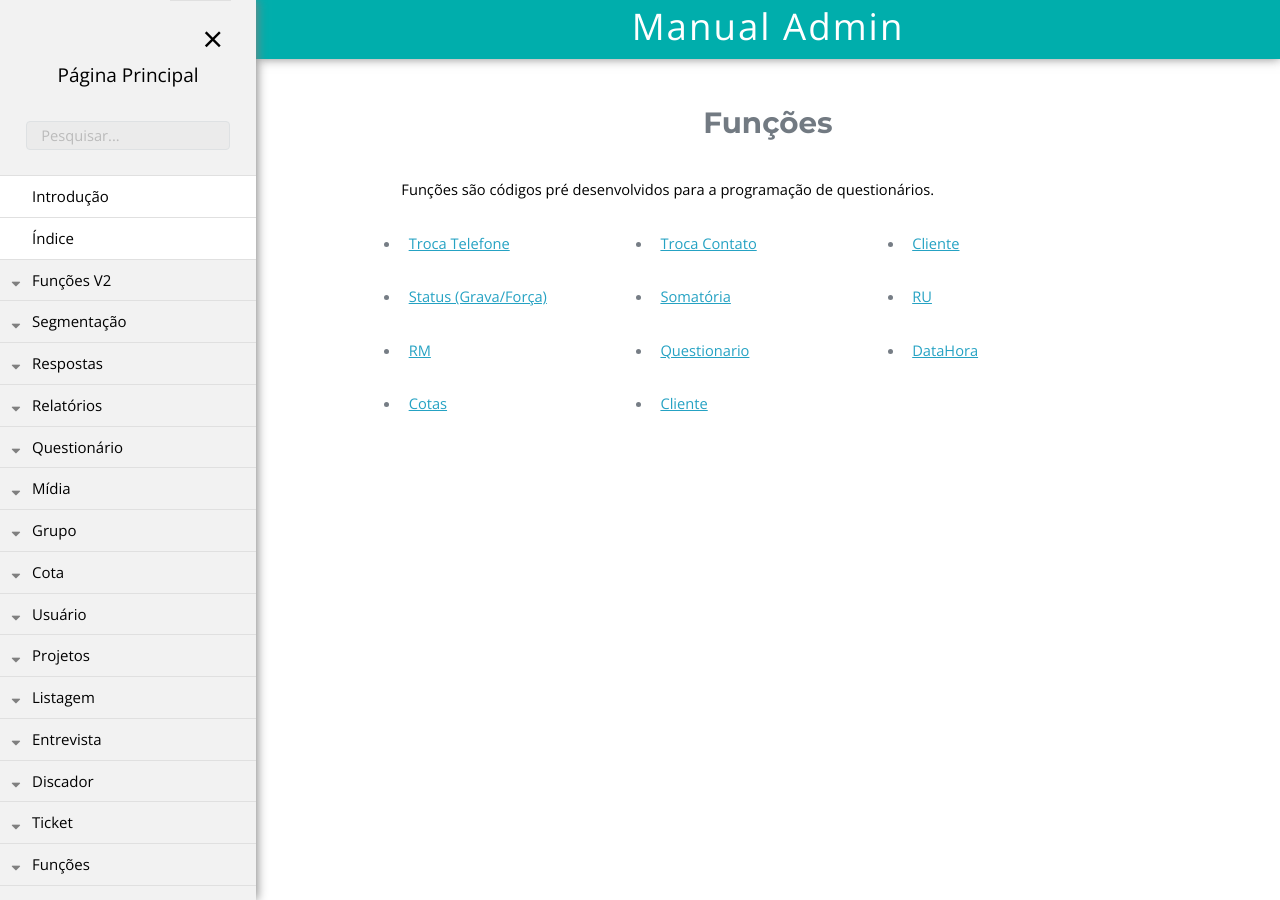
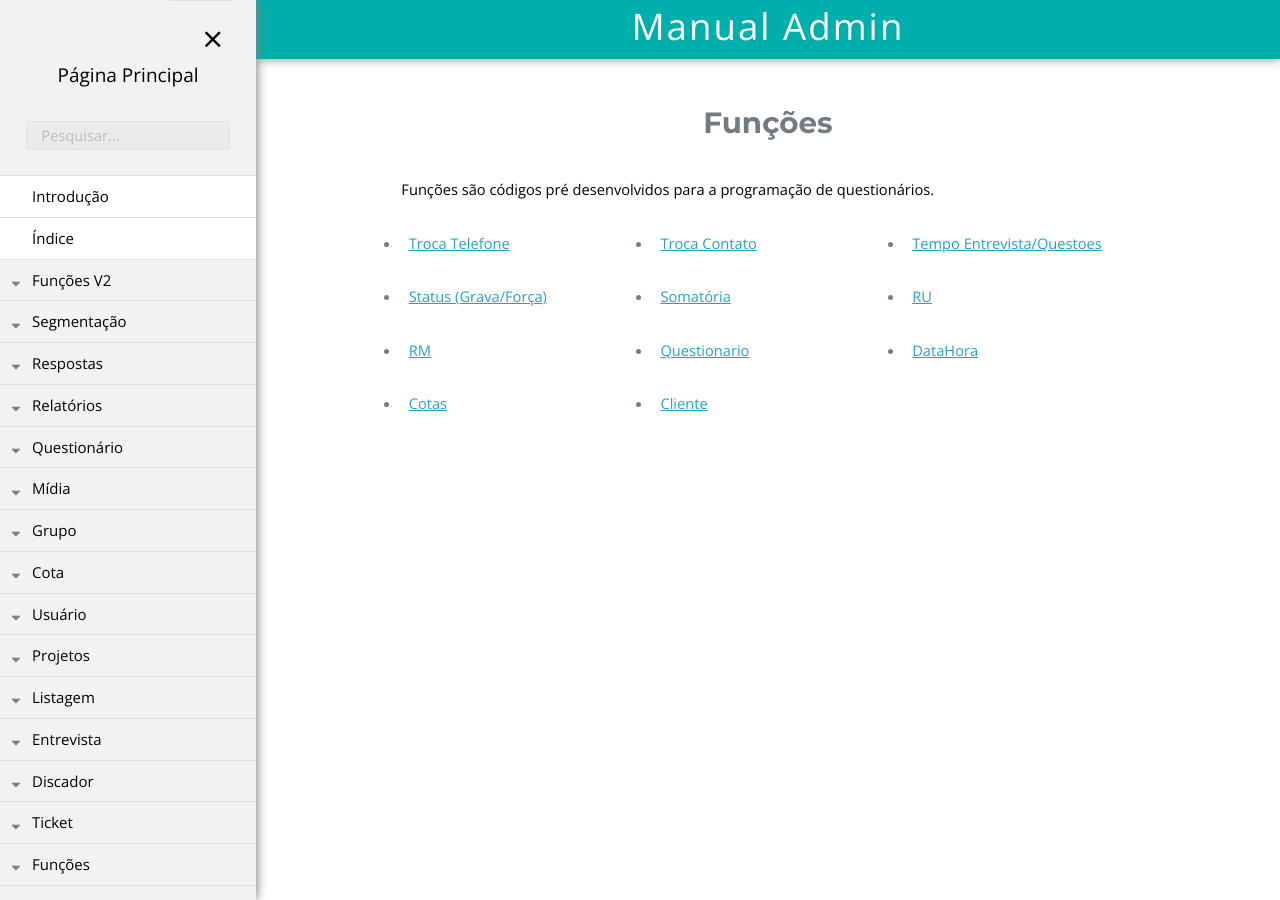
Before and after one commit to rogerio-figueiredo-hsr/hsrtechonline.github.io, a Jekyll site: the page built from _posts/2019-03-29-funcoesV2.md, in a window 1280 px wide. Built offline with Jekyll 4.4.1, drawn with Linux system fonts in a browser that asks for light colours.

Commit message:
Update 2019-04-01-tempo-entrevista-questoes.md

```diff
--- a/_posts/2019-04-01-tempo-entrevista-questoes.md
+++ b/_posts/2019-04-01-tempo-entrevista-questoes.md
@@ -1,8 +1,8 @@
 ---
 layout: post
-title:  "Cliente"
+title:  "Tempo Entrevista/Questoes"
 projeto: "fastQuestAdmin"
-permalink: /fastQuestAdmin/funcoesv2/cliente
+permalink: /fastQuestAdmin/funcoesv2/tempoEntrevistaQuestoes
 pasta: "funcoesv2"
 ---
 # Tempo Entrevista/Questoes
```
